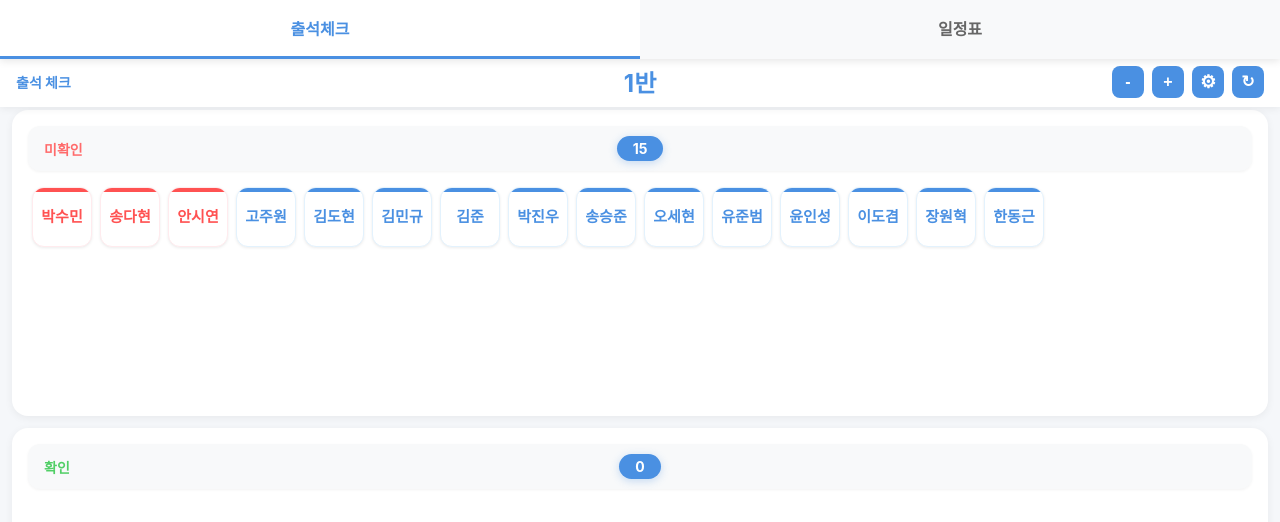
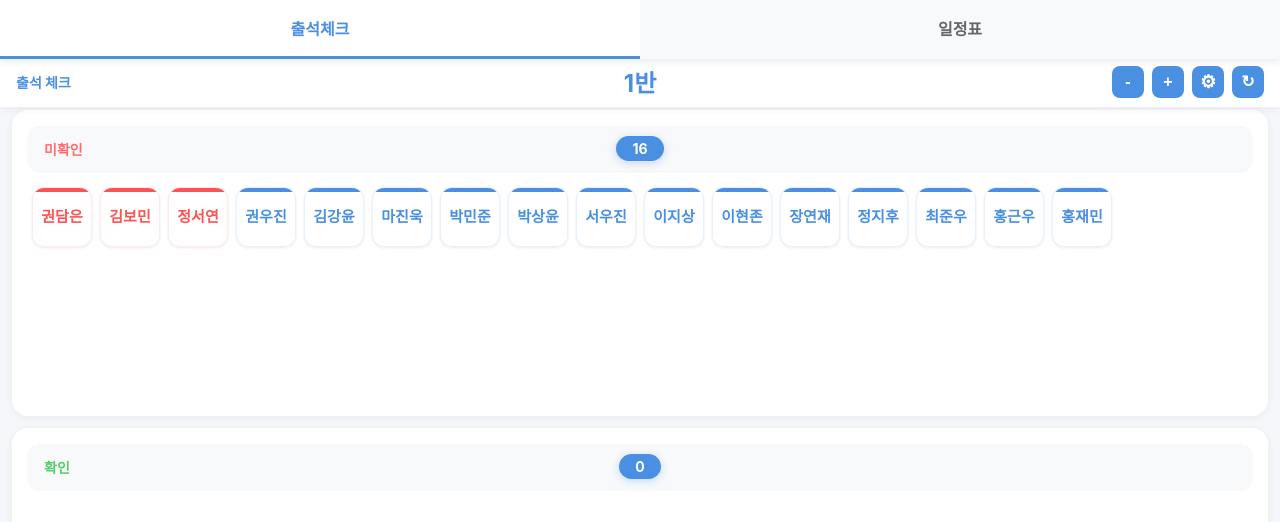
Before and after one commit to iasabae/chulsuk, a plain HTML site: page index.html in a window 1280 px wide. Drawn offline with Linux system fonts and the light colour scheme.

Commit message:
Update index.html

```diff
--- a/index.html
+++ b/index.html
@@ -960,41 +960,44 @@
     // ============ 출석체크 로직 ============
     const studentsData = {
   1: [
-            { name: "박수민", gender: "female" },
-            { name: "송다현", gender: "female" },
-            { name: "안시연", gender: "female" },
-            { name: "한동근", gender: "male" },
-            { name: "고주원", gender: "male" },
-            { name: "김도현", gender: "male" },
-            { name: "김민규", gender: "male" },
-            { name: "김준", gender: "male" },
-            { name: "박진우", gender: "male" },
-            { name: "송승준", gender: "male" },
-            { name: "오세현", gender: "male" },
-            { name: "유준범", gender: "male" },
-            { name: "윤인성", gender: "male" },
-            { name: "이도겸", gender: "male" },
-            { name: "장원혁", gender: "male" }
+    { name: "권담은", gender: "female" },
+    { name: "김보민", gender: "female" },
+    { name: "정서연", gender: "female" },
+    { name: "권우진", gender: "male" },
+    { name: "김강윤", gender: "male" },
+    { name: "마진욱", gender: "male" },
+    { name: "박민준", gender: "male" },
+    { name: "박상윤", gender: "male" },
+    { name: "서우진", gender: "male" },
+    { name: "이지상", gender: "male" },
+    { name: "이현존", gender: "male" },
+    { name: "장연재", gender: "male" },
+    { name: "정지후", gender: "male" },
+    { name: "최준우", gender: "male" },
+    { name: "홍근우", gender: "male" },
+    { name: "홍재민", gender: "male" }
   ],
   2: [
-            { name: "김다현", gender: "female" },
-            { name: "김예은", gender: "female" },
-            { name: "안세령", gender: "female" },
-            { name: "윤지오", gender: "female" },
-            { name: "강지원", gender: "male" },
-            { name: "고동현", gender: "male" },
-            { name: "김건우", gender: "male" },
-            { name: "김수현", gender: "male" },
-            { name: "박준형", gender: "male" },
-            { name: "손준혁", gender: "male" },
-            { name: "정세호", gender: "male" },
-            { name: "조우진", gender: "male" },
-            { name: "조혁진", gender: "male" },
-            { name: "지민수", gender: "male" },
-            { name: "최준서", gender: "male" }
+    { name: "강효린", gender: "female" },
+    { name: "윤지후", gender: "female" },
+    { name: "이영서", gender: "female" },
+    { name: "홍유진", gender: "female" },
+    { name: "강은찬", gender: "male" },
+    { name: "박진우", gender: "male" },
+    { name: "박한선", gender: "male" },
+    { name: "송예준", gender: "male" },
+    { name: "송지환", gender: "male" },
+    { name: "이경록", gender: "male" },
+    { name: "이다현", gender: "male" },
+    { name: "이원준", gender: "male" },
+    { name: "임지후", gender: "male" },
+    { name: "조영준", gender: "male" },
+    { name: "홍민규", gender: "male" },
+    { name: "황선우", gender: "male" }
   ],
   3: [
-            { name: "박가은", gender: "female" },
+    { name: "김하경", gender: "female" },
+    { name: "송윤서", gender: "female" },
     { name: "홍지민", gender: "female" },
     { name: "김주헌", gender: "male" },
     { name: "김진원", gender: "male" },
@@ -1028,6 +1031,7 @@
     { name: "최준영", gender: "male" }
   ],
   5: [
+    { name: "김예원", gender: "female" },
     { name: "이나윤", gender: "female" },
     { name: "이세아", gender: "female" },
     { name: "권도윤", gender: "male" },
```
Lines whose indentation alone changed are shown as unchanged.
